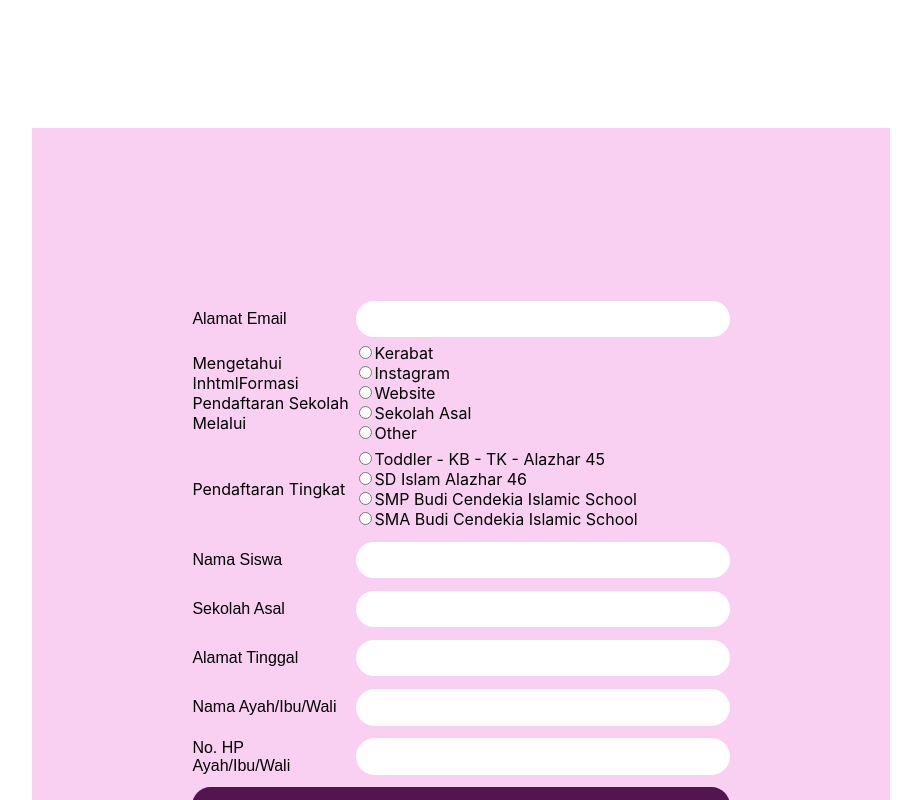
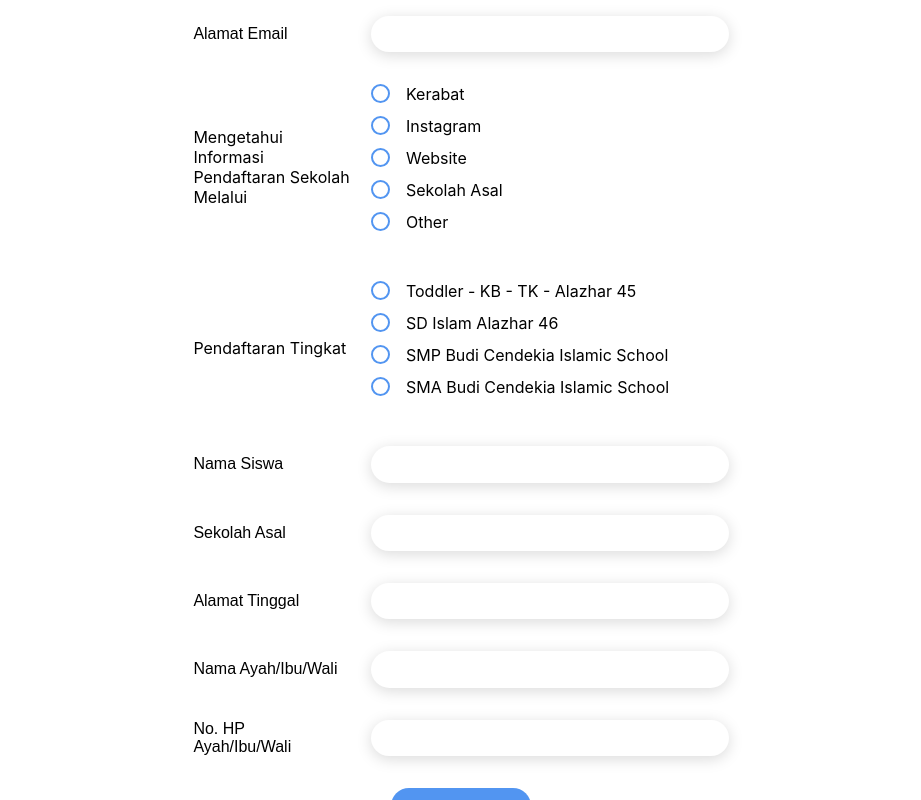
Before and after one commit to inkariyadi/smesta-ypbic, a React (Create React App) app in the folder my-app/: page / in a window 1280 px wide. Shown: the top 800 px of the page, without its empty margins (179-1100 px from the left). Built offline with nearby package versions, Linux system fonts and the light colour scheme.

Commit message:
adjust form ui

```diff
--- a/my-app/src/Form.js
+++ b/my-app/src/Form.js
@@ -30,30 +30,40 @@
             <label htmlFor='email'>
                 Alamat Email
             </label>
-            <input type="email" id="email"  name="email" placeholder='' />
+            <input type="email" id="email"  name="email" placeholder='' required/>
         </div>
         <div className="input-style-radio">
-            <p>Mengetahui InhtmlFormasi Pendaftaran Sekolah Melalui</p>
+            <p>Mengetahui Informasi Pendaftaran Sekolah Melalui</p>
             <div>
                 <div>
+                    <label className="container" htmlFor="kerabat">Kerabat
                         <input type="radio" id="kerabat" name="lead_info" value="Kerabat" />
-                    <label htmlFor="kerabat">Kerabat</label>
+                        <span className="checkmark"></span>
+                    </label>
                 </div>
                 <div>
+                    <label className="container" htmlFor="instagram">Instagram
                         <input type="radio" id="instagram" name="lead_info" value="Instagram" />
-                    <label htmlFor="instagram">Instagram</label>
+                        <span className="checkmark"></span>
+                    </label>
                 </div>
                 <div>
+                    <label className="container" htmlFor="website">Website
                         <input type="radio" id="website" name="lead_info" value="Website" />
-                    <label htmlFor="website">Website</label>
+                        <span className="checkmark"></span>
+                    </label>
                 </div>
                 <div>
+                    <label className="container" htmlFor="sekolah_asal">Sekolah Asal
                         <input type="radio" id="sekolah_asal" name="lead_info" value="Sekolah Asal" />
-                    <label htmlFor="sekolah_asal">Sekolah Asal</label>
+                        <span className="checkmark"></span>
+                    </label>
                 </div>
                 <div>
+                    <label className="container" htmlFor="other">Other
                         <input type="radio" id="other" name="lead_info" value="Other" />
-                    <label htmlFor="other">Other</label>
+                        <span className="checkmark"></span>
+                    </label>
                 </div>
             </div>
         </div>
@@ -61,46 +71,54 @@
             <p>Pendaftaran Tingkat</p>
             <div>
                 <div>
+                    <label className="container" htmlFor="toddler">Toddler - KB - TK - Alazhar 45
                         <input type="radio" id="toddler" name="school" value="Toddler - KB - TK - Alazhar 45" />
-                    <label htmlFor="toddler">Toddler - KB - TK - Alazhar 45</label>
+                        <span className="checkmark"></span>
+                    </label>
                 </div>
                 <div>
+                    <label className="container" htmlFor="elementary">SD Islam Alazhar 46
                         <input type="radio" id="elementary" name="school" value="SD Islam Alazhar 46" />
-                    <label htmlFor="elementary">SD Islam Alazhar 46</label>
+                        <span className="checkmark"></span>
+                    </label>
                 </div>
                 <div>
+                    <label className="container" htmlFor="juniorhs">SMP Budi Cendekia Islamic School
                         <input type="radio" id="juniorhs" name="school" value="SMP Budi Cendekia Islamic School" />
-                    <label htmlFor="juniorhs">SMP Budi Cendekia Islamic School</label>
+                        <span className="checkmark"></span>
+                    </label>
                 </div>
                 <div>
+                    <label className="container" htmlFor="seniorhs">SMA Budi Cendekia Islamic School
                         <input type="radio" id="seniorhs" name="school" value="SMA Budi Cendekia Islamic School" />
-                    <label htmlFor="seniorhs">SMA Budi Cendekia Islamic School</label>
+                        <span className="checkmark"></span>
+                    </label>
                 </div>
             </div>
         </div>
         <div className="input-style">
             <label htmlFor='name'>Nama Siswa</label>
-            <input type="text" name="name" placeholder='' />
+            <input type="text" name="name" placeholder='' required />
         </div>
         <div className="input-style">
             <label htmlFor='previous_school'>Sekolah Asal</label>
-            <input type="text" name="previous_school" placeholder='' />
+            <input type="text" name="previous_school" placeholder=''  required/>
         </div>
         <div className="input-style">
             <label htmlFor='address'>Alamat Tinggal</label>
-            <input type="text" name="address" placeholder='' />
+            <input type="text" name="address" placeholder='' required />
         </div>
         <div className="input-style">
             <label htmlFor='guardian'>Nama Ayah/Ibu/Wali</label>
-            <input type="text" name="guardian" placeholder='' />
+            <input type="text" name="guardian" placeholder='' required />
         </div>
         <div className="input-style">
             <label htmlFor='phone'>No. HP Ayah/Ibu/Wali</label>
-            <input type="tel" name="phone" placeholder='' pattern="[0-9]{8,12}"/>
+            <input type="tel" name="phone" placeholder='' pattern="[0-9]{8,12}" required/>
         </div>
-        <div className="input-style">
+        <div className="input-style-2">
 
-            <input type="submit" value={loading ? "Loading..." : "SEND MESSAGE"} />
+            <input type="submit" value={loading ? "Loading..." : "Submit Pendaftaran"} />
         </div>
         </form>
         </div>
@@ -111,14 +129,8 @@
 export default Form;
 
 const FormStyle = styled.div`
-    display: flex;
-    justify-content: center;
-    align-items: center;
-
     .container{
-        background-color: #F9CFF2;
-        margin-top: 10%;
-        padding: 10rem 10rem 10rem 10rem;
+        padding:0;
         display: flex;
         justify-content: center;
         align-items: center;
@@ -132,6 +144,7 @@
             flex-direction: row;
             align-items: center;
             text-align: left;
+            padding: 1em 0;
             gap: 0.8em;
 
             label{
@@ -148,16 +161,32 @@
                 border: none;
                 padding: 0.8em;
                 border-radius: 2em;
+                margin-left: 20px;
+                box-shadow: 0px 3px 15px rgba(0, 0, 0, 0.15);
                 @media(max-width: 610px){
                     flex: 50%;
                 }
             }
+        }
+
+        .input-style-2{
+            padding-top: 0.8em;
+            display: flex;
+            justify-content: center;
+            flex-direction: row;
+            align-items: center;
+            text-align: left;
+            padding: 1em 0;
+            gap: 0.8em;
+
             input[type=submit]{
-                background-color: #52154E;
+                width: 100px%;
+                background-color: #5295F1;
                 color: #FFFFFFFF;
-                font-weight: bold;
-
-
+                outline: none;
+                border: none;
+                border-radius: 2em;
+                padding: 0.8em;
             }
         }
 
@@ -165,6 +194,7 @@
             display: flex;
             text-align: left;
             align-items: center;
+            padding: 1em 0;
             p {
                 flex: 30%;
                 @media(max-width: 610px){
@@ -175,8 +205,50 @@
             div {
                 flex: 70%;
                 display: block;
+                margin-left: 10px;
+                margin-bottom: 5px;
                 @media(max-width: 610px){
                     flex: 60%;
+                }
+
+                .container {
+                    display: block;
+                    position: relative;
+                    padding-left: 35px;
+                    margin-bottom: 12px;
+                    cursor: pointer;
+                    -webkit-user-select: none;
+                    -moz-user-select: none;
+                    -ms-user-select: none;
+                    user-select: none;
+                }
+                .container input {
+                    position: absolute;
+                    opacity: 0;
+                    cursor: pointer;
+                  }
+
+                  /* Create a custom radio button */
+                  .checkmark {
+                    position: absolute;
+                    top: 0;
+                    left: 0;
+                    height: 15px;
+                    width: 15px;
+                    background-color: white;
+                    border: 2px solid #5295F1;
+                    border-radius: 50%;
+                  }
+
+                  /* On mouse-over, add a grey background color */
+                  .container:hover input ~ .checkmark {
+                    background-color: #ccc;
+                  }
+
+                  /* When the radio button is checked, add a blue background */
+                  .container input:checked ~ .checkmark {
+                    background-color: #5295F1;
+                    box-shadow: 0px 3px 15px rgba(0,0,0,0.15);
                   }
             }
         }
```
Lines whose indentation alone changed are shown as unchanged.
